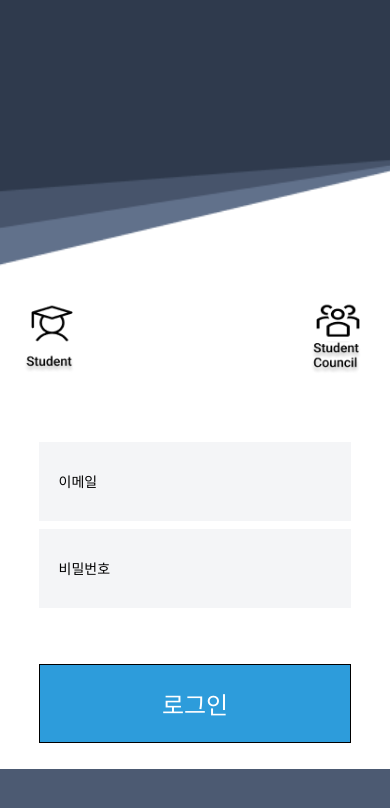
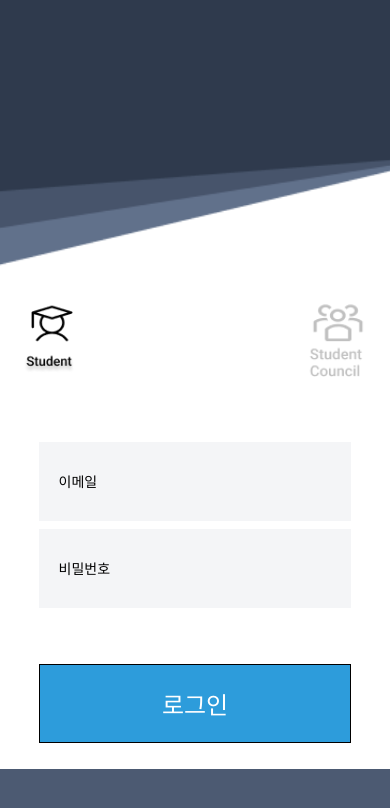
Before and after one commit to VC-HTTP-Capstone/RN_ERICAUTH, a React Native app in the folder ericauth/: screen /Login in a window 390 px wide. Shown: the top 808 px of the page. Built offline with nearby package versions, Linux system fonts and the light colour scheme.

Commit message:
토글 구현

```diff
--- a/ericauth/src/screens/Login.js
+++ b/ericauth/src/screens/Login.js
@@ -20,10 +20,7 @@ const Login = ({ navigation }) => {
   const [settingModal, setSettingModal] = useState(true);
   const [email, onChangeEmail] = React.useState("");
   const [password, onChangePassword] = React.useState("");
-  const toggleSettingModal = () => {
-    setSettingModal(!settingModal);
-    console.log(settingModal);
-  };
+  const [isStudent, setIsStudent] = useState(1);
 
   return (
     <SafeAreaView style={styles.container}>
@@ -35,10 +32,22 @@ const Login = ({ navigation }) => {
       </View>
       <View style={styles.loginform}>
         <View style={styles.formflex1}>
+          <TouchableOpacity
+            style={styles.formbox}
+            onPress={() => setIsStudent(1)}
+          >
+            {isStudent == 1 ? (
               <Image
                 style={styles.formbox}
                 source={require("../../assets/Student.png")}
               />
+            ) : (
+              <Image
+                style={styles.formbox}
+                source={require("../../assets/StudentOpa.png")}
+              />
+            )}
+          </TouchableOpacity>
         </View>
         <View
           style={{
@@ -48,10 +57,22 @@ const Login = ({ navigation }) => {
           }}
         />
         <View style={styles.formflex2}>
+          <TouchableOpacity
+            style={styles.formbox}
+            onPress={() => setIsStudent(0)}
+          >
+            {isStudent == 0 ? (
               <Image
                 style={styles.formbox}
                 source={require("../../assets/StudentCouncil.png")}
               />
+            ) : (
+              <Image
+                style={styles.formbox}
+                source={require("../../assets/StudentCouncilOpa.png")}
+              />
+            )}
+          </TouchableOpacity>
         </View>
       </View>
       <View style={styles.textinput}>
```
Also changed, not shown: ericauth/assets/StudentCouncilOpa.png (added), ericauth/assets/StudentOpa.png (added). Lines whose indentation alone changed are shown as unchanged.
